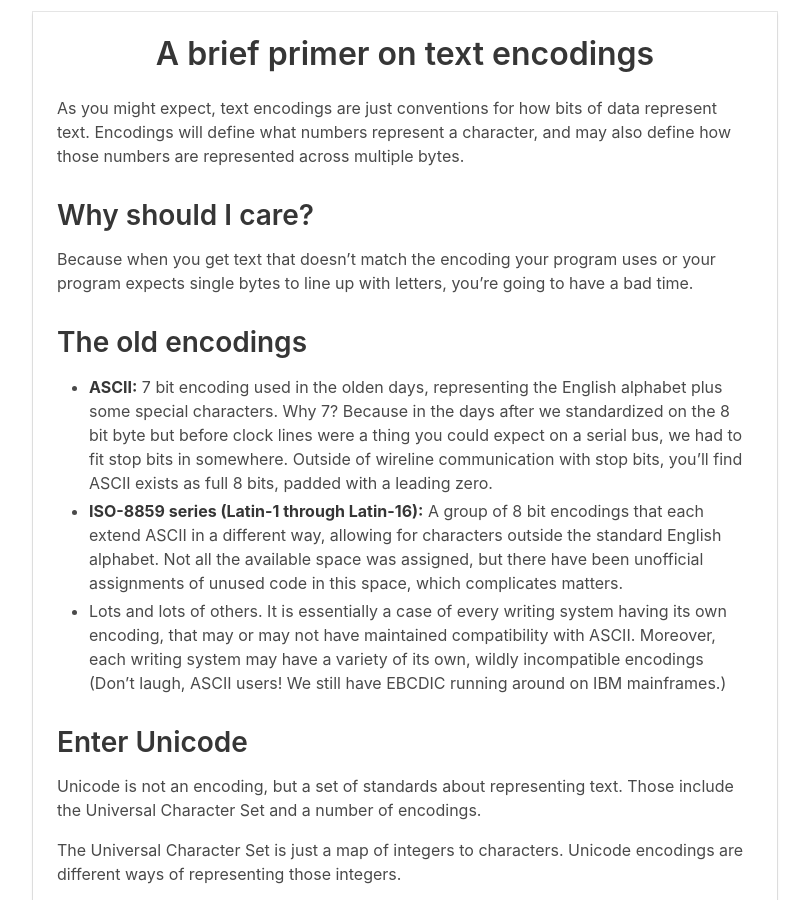
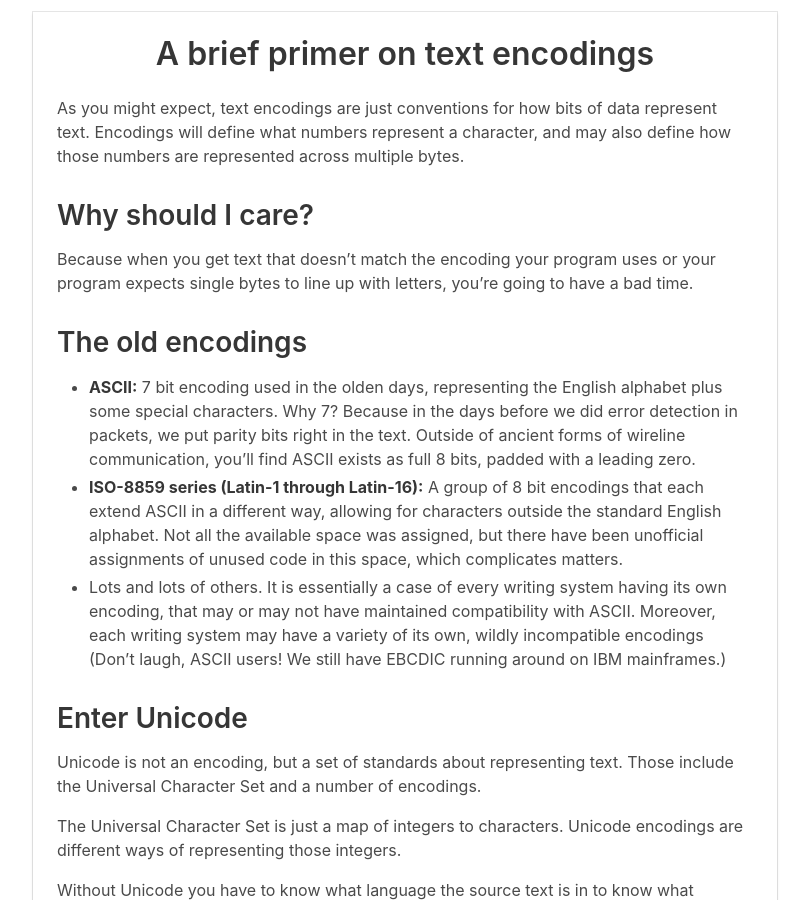
Before and after one commit to JTBlanchard/JTBlanchard.github.io, a Jekyll site: the page built from _wisdom/On_Text_Encodings.md, in a window 1280 px wide and 900 px high. Shown: the whole window, without its empty margins (235-1044 px from the left). Built offline with Jekyll 4.4.1, drawn with Linux system fonts in a browser that asks for light colours.

Commit message:
Correct factual error on ASCII

```diff
--- a/_wisdom/On_Text_Encodings.md
+++ b/_wisdom/On_Text_Encodings.md
@@ -11,7 +11,7 @@ Because when you get text that doesn't match the encoding your program uses or y
 
 ## The old encodings
 
-* **ASCII:**  7 bit encoding used in the olden days, representing the English alphabet plus some special characters.  Why 7?  Because in the days after we standardized on the 8 bit byte but before clock lines were a thing you could expect on a serial bus, we had to fit stop bits in somewhere.  Outside of wireline communication with stop bits, you'll find ASCII exists as full 8 bits, padded with a leading zero.
+* **ASCII:**  7 bit encoding used in the olden days, representing the English alphabet plus some special characters.  Why 7?  Because in the days before we did error detection in packets, we put parity bits right in the text.  Outside of ancient forms of wireline communication, you'll find ASCII exists as full 8 bits, padded with a leading zero.
 
 * **ISO-8859 series (Latin-1 through Latin-16):** A group of 8 bit encodings that each extend ASCII in a different way, allowing for characters outside the standard English alphabet.  Not all the available space was assigned, but there have been unofficial assignments of unused code in this space, which complicates matters.
 
```
